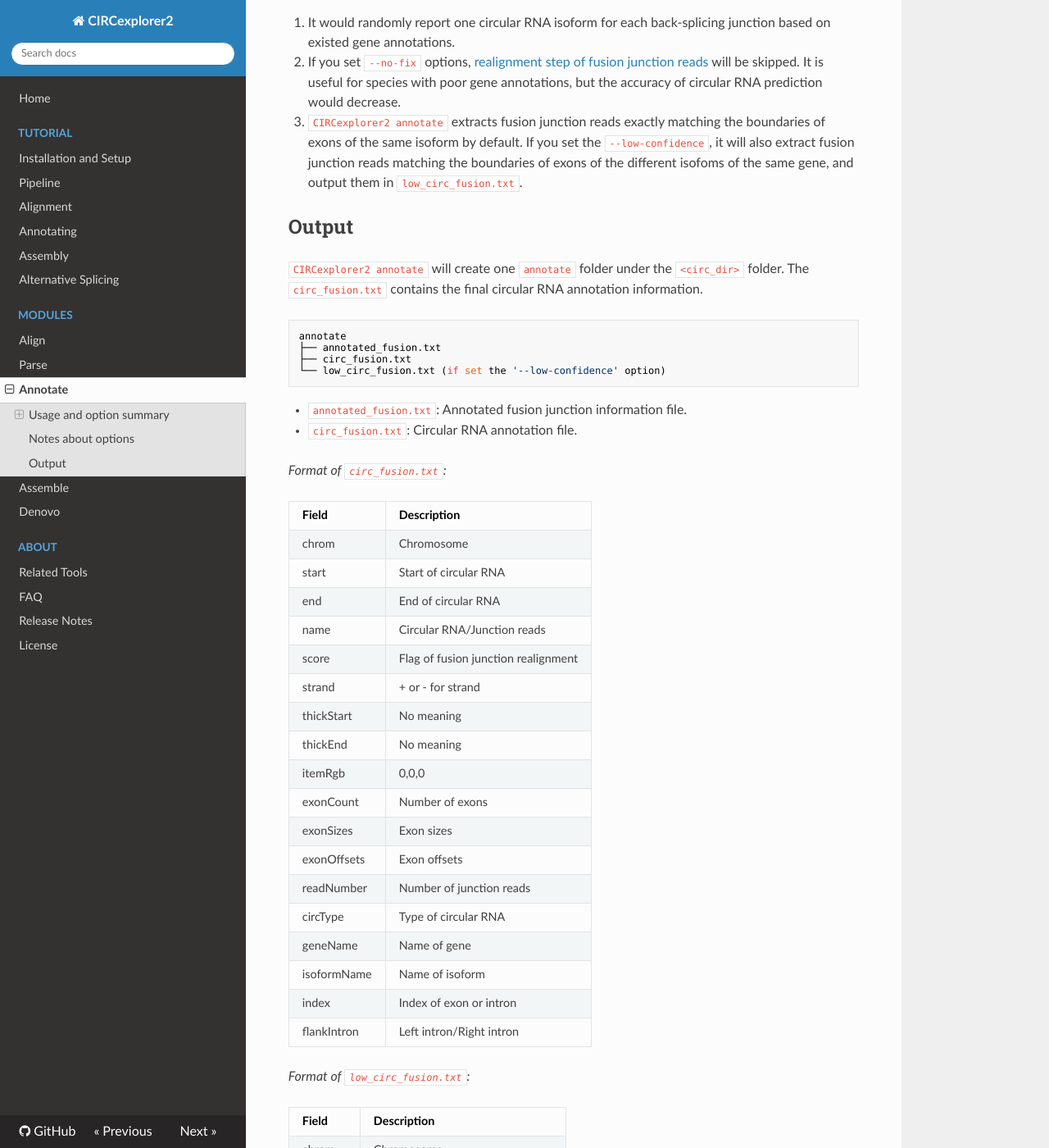
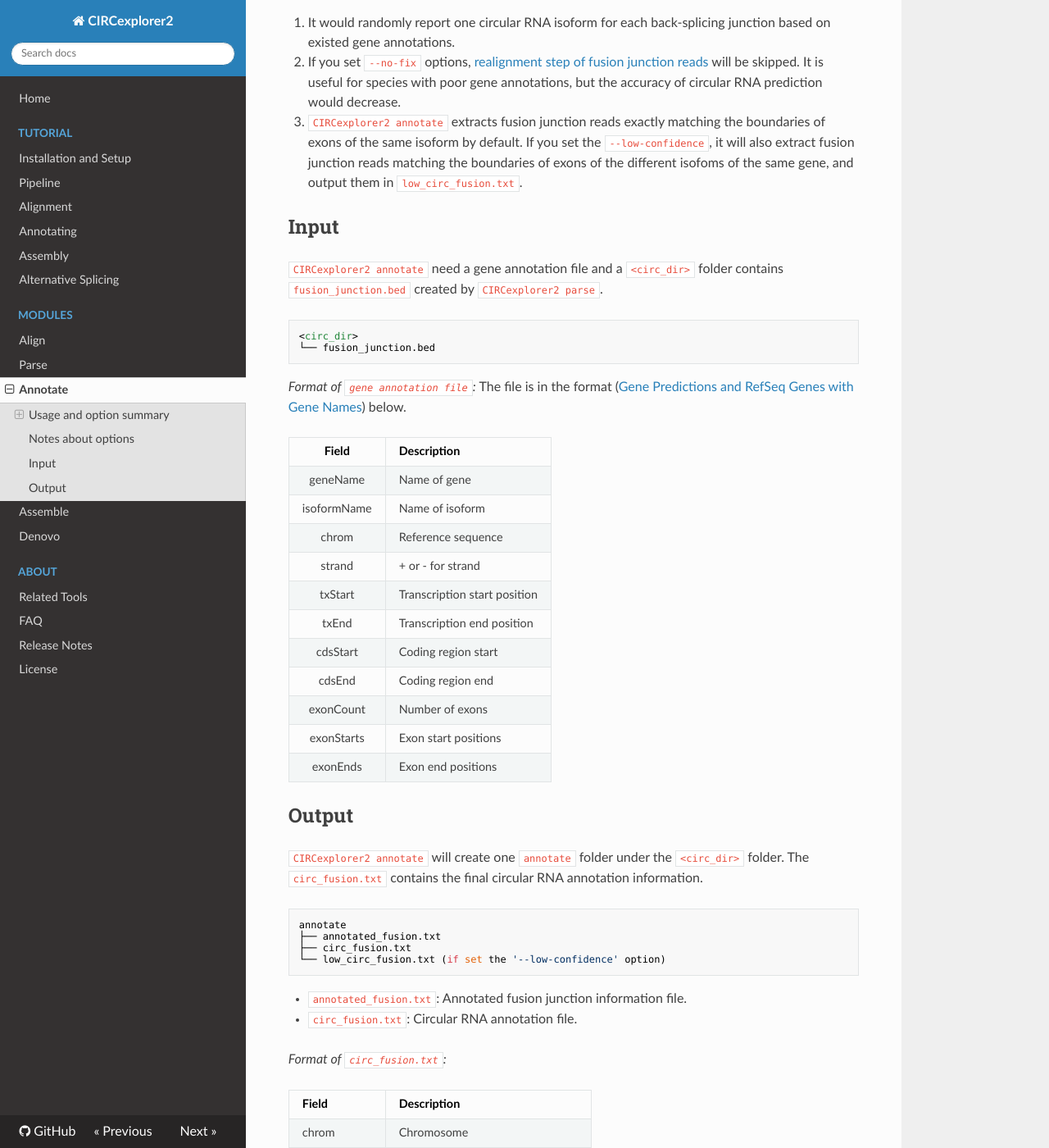
Before and after one commit to YangLab/CIRCexplorer2, an MkDocs documentation site: the page built from docs/modules/annotate.md, in a window 1280 px wide and 1400 px high, scrolled down 611 px. Shown: the whole window at 82% size. Built offline with MkDocs 1.6.1, drawn with Linux system fonts in a browser that asks for light colours; nearby versions of some CDN libraries; old or Windows-style settings are respelled for this version of MkDocs.

Commit message:
Update input information of the annotate module.

````diff
--- a/docs/modules/annotate.md
+++ b/docs/modules/annotate.md
@@ -26,6 +26,33 @@
 1. It would randomly report one circular RNA isoform for each back-splicing junction based on existed gene annotations.
 2. If you set `--no-fix` options, [realignment step of fusion junction reads](http://www.sciencedirect.com/science/article/pii/S0092867414011118) will be skipped. It is useful for species with poor gene annotations, but the accuracy of circular RNA prediction would decrease.
 3. `CIRCexplorer2 annotate` extracts fusion junction reads exactly matching the boundaries of exons of the same isoform by default. If you set the `--low-confidence`, it will also extract fusion junction reads matching the boundaries of exons of the different isofoms of the same gene, and output them in `low_circ_fusion.txt`.
+
+## Input
+
+`CIRCexplorer2 annotate` need a gene annotation file and a `<circ_dir>` folder contains `fusion_junction.bed` created by `CIRCexplorer2 parse`.
+
+```
+<circ_dir>
+└── fusion_junction.bed
+```
+
+*Format of `gene annotation file`:*
+The file is in the format ([Gene Predictions and RefSeq Genes with Gene Names](https://genome.ucsc.edu/FAQ/FAQformat.html#format9)) below.
+
+| Field       | Description                   |
+| :---------: | :---------------------------- |
+| geneName    | Name of gene                  |
+| isoformName | Name of isoform               |
+| chrom       | Reference sequence            |
+| strand      | + or - for strand             |
+| txStart     | Transcription start position  |
+| txEnd       | Transcription end position    |
+| cdsStart    | Coding region start           |
+| cdsEnd      | Coding region end             |
+| exonCount   | Number of exons               |
+| exonStarts  | Exon start positions          |
+| exonEnds    | Exon end positions            |
+
 
 ## Output
 
````
